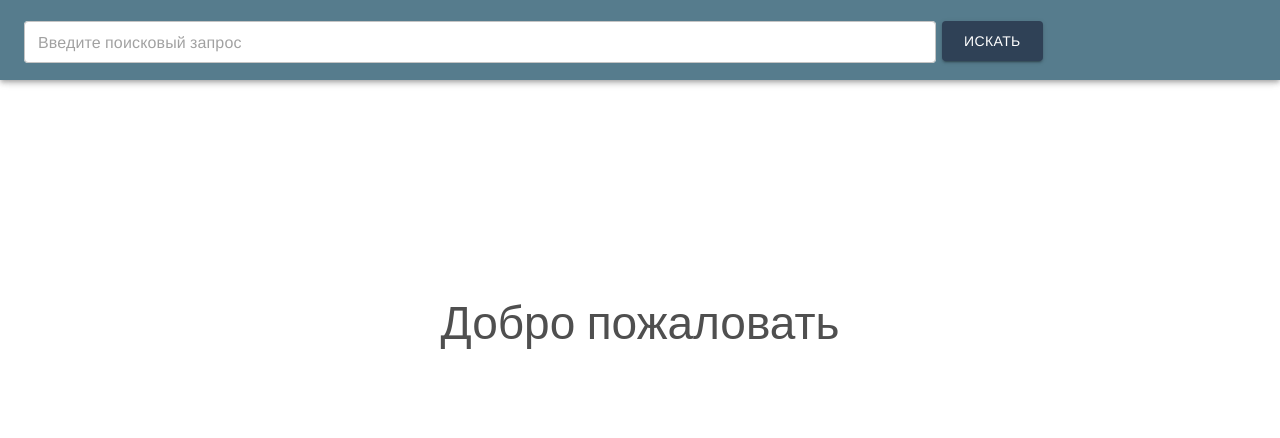
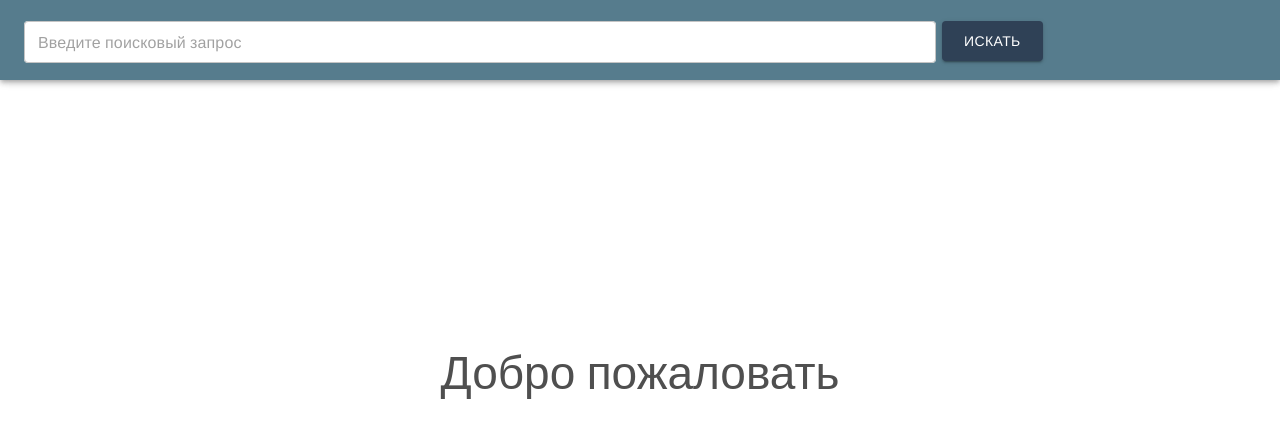
Before and after one commit to ArthurFloyd/Detective-Github, a React (Create React App) app: page / in a window 1280 px wide. Shown: the top 438 px of the page. Built offline with nearby package versions, Linux system fonts and the light colour scheme; no server answers; the HTML template or start-up script is replaced by a standard one; a web font is replaced by a local one.

Commit message:
update readme

```diff
--- a/src/App.css
+++ b/src/App.css
@@ -14,7 +14,7 @@ body {
 .wlcm {
   display: flex;
   justify-content: center;
-  padding: 250px;
+  padding-top: 300px;
   font-size: 46px;
   font-weight: 400px;
   color: #4F4F4F;
```
Also changed, not shown: 1 other file (tests, documents, lock files or other folders).
